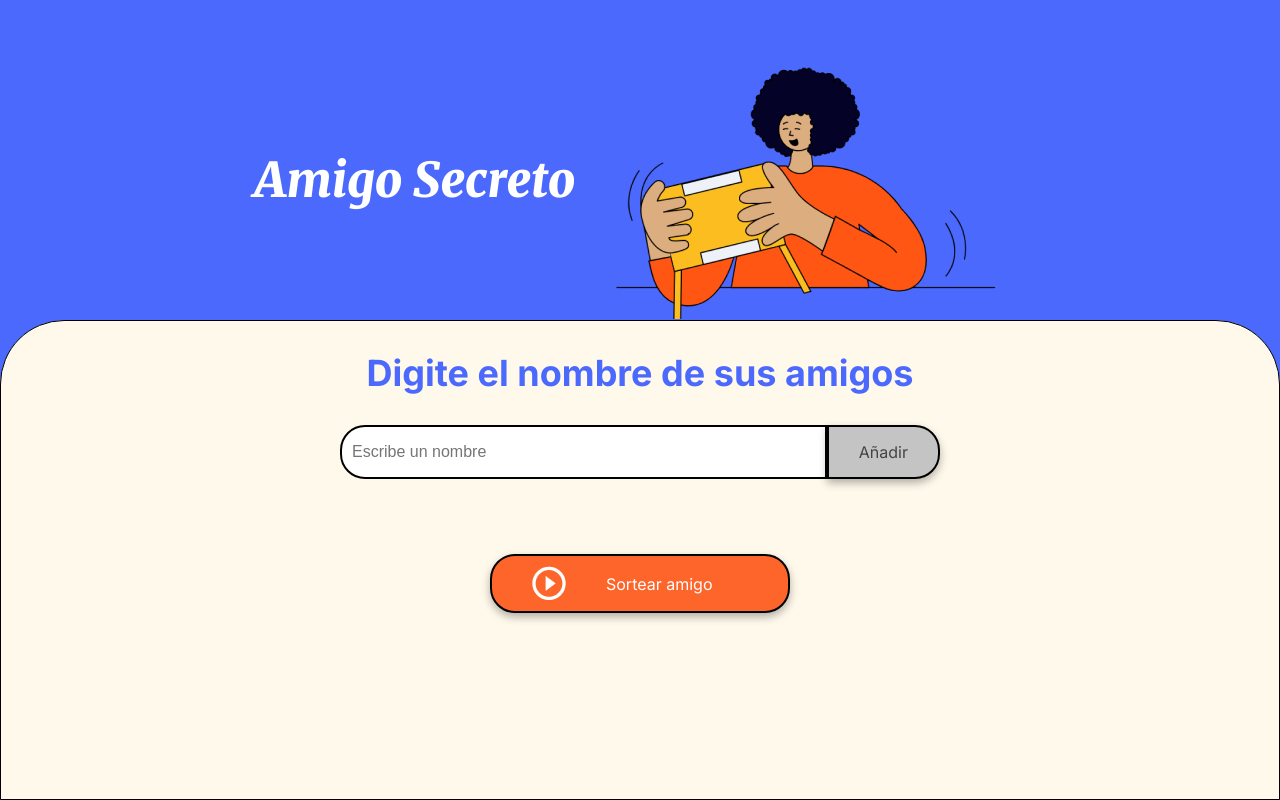
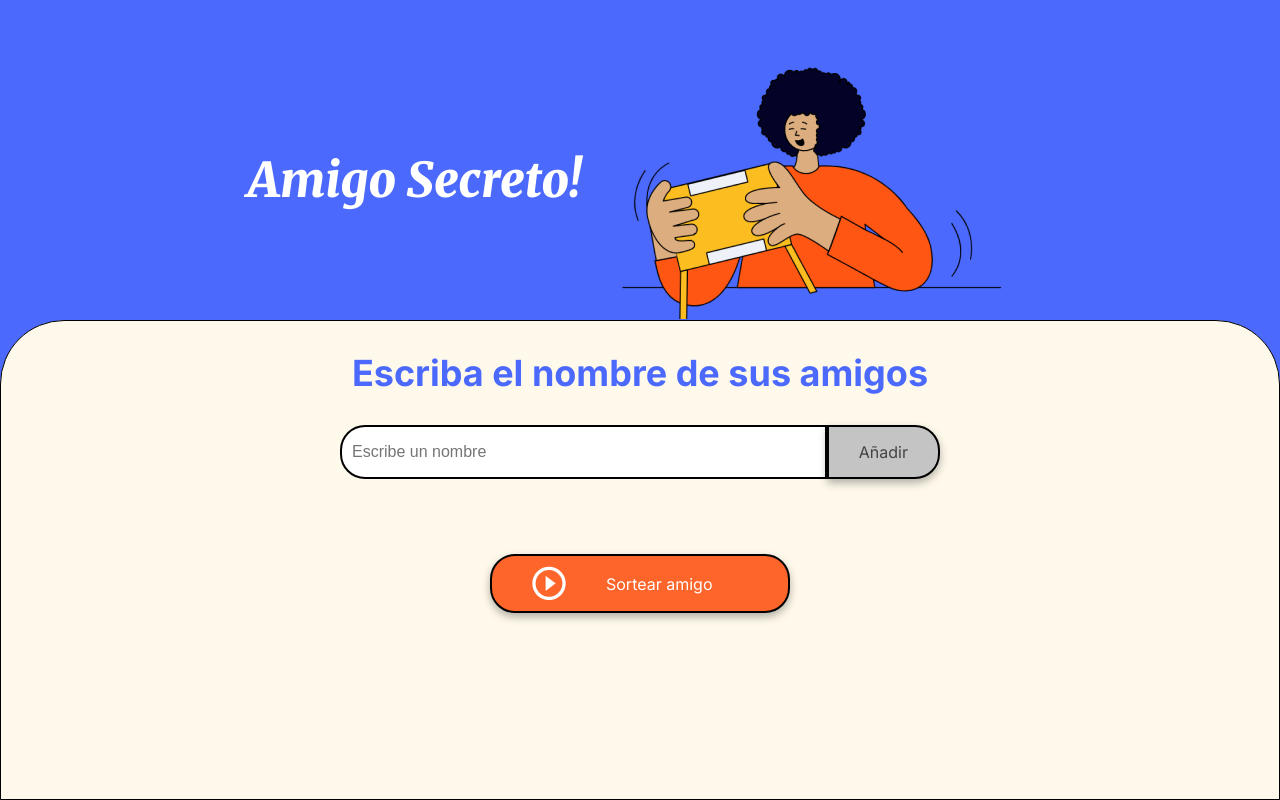
Before and after one commit to Geovanka16/challenge-amigo-secreto, a plain HTML site: page challenge-amigo-secreto_esp-main/index.html in a window 1280 px wide. Drawn offline with Linux system fonts and the light colour scheme.

Commit message:
Detalla en index.html

```diff
--- a/challenge-amigo-secreto_esp-main/index.html
+++ b/challenge-amigo-secreto_esp-main/index.html
@@ -7,18 +7,18 @@
     <link rel="preconnect" href="https://fonts.googleapis.com">
     <link rel="preconnect" href="https://fonts.gstatic.com" crossorigin>
     <link href="https://fonts.googleapis.com/css2?family=Inter:wght@100;400;700;900&family=Merriweather:ital,wght@0,300;0,400;0,700;0,900;1,300;1,400;1,700;1,900&display=swap" rel="stylesheet">
-    <title>Amigo Secreto</title>
+    <title>Amigo Secreto!</title>
 </head>
 
 <body>
     <main class="main-content">
         <header class="header-banner">
-            <h1 class="main-title">Amigo Secreto</h1>
+            <h1 class="main-title">Amigo Secreto!</h1>
             <img src="assets/amigo-secreto.png" alt="Imagen representativa de amigo secreto">
         </header>
 
         <section class="input-section">
-            <h2 class="section-title">Digite el nombre de sus amigos</h2>
+            <h2 class="section-title">Escriba el nombre de sus amigos</h2>
             <div class="input-wrapper">
                 <input type="text" id="amigo" class="input-name" placeholder="Escribe un nombre">
                 <button class="button-add" onclick="agregarAmigo()">Añadir</button>
```
